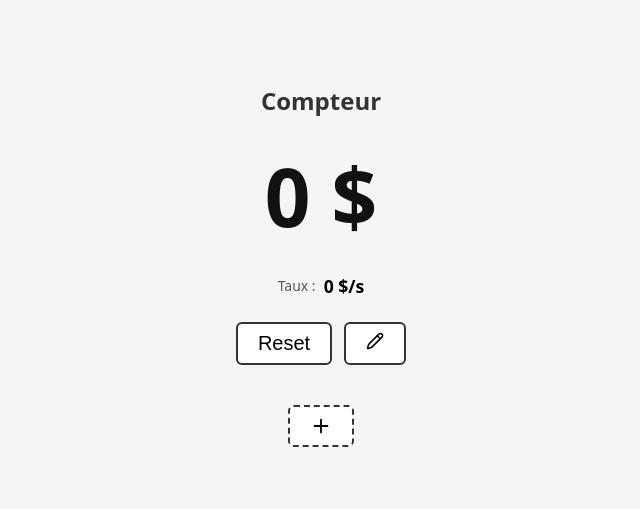
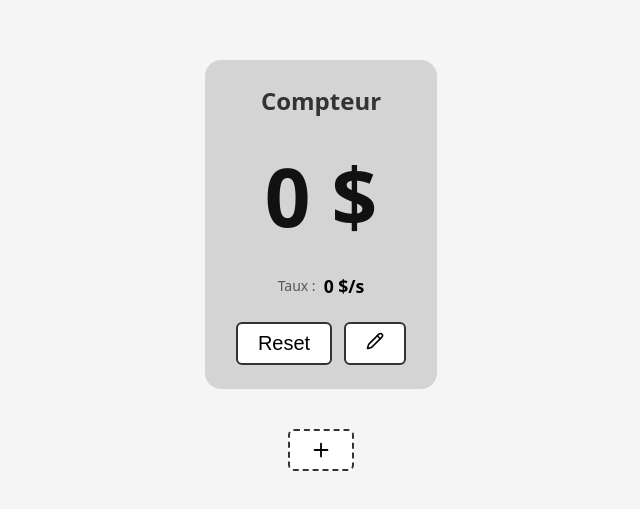
Before and after one commit to gabrielrl/gains, a Vue app: page / in a window 1280 px wide. Shown: the part 135-644 px from the top of the page, without its empty margins (319-959 px from the left). Built offline with nearby package versions, Linux system fonts and the light colour scheme.

Commit message:
feat: TimedCounter background

```diff
--- a/src/components/TimedCounter.vue
+++ b/src/components/TimedCounter.vue
@@ -115,6 +115,9 @@ onUnmounted(() => clearInterval(timer))
   flex-direction: column;
   align-items: center;
   gap: 1.5rem;
+  background-color: #0002;
+  padding: 1.5rem;
+  border-radius: 1rem;
 }
 
 .velocity-display {
```
